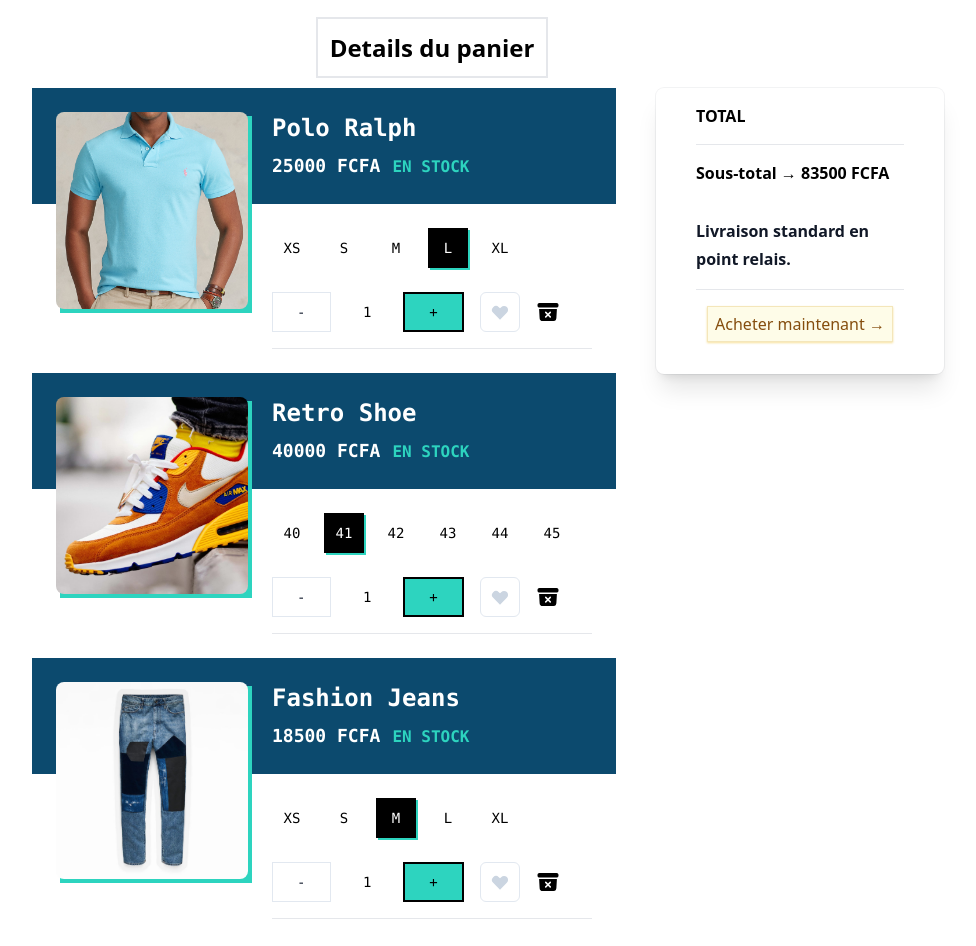
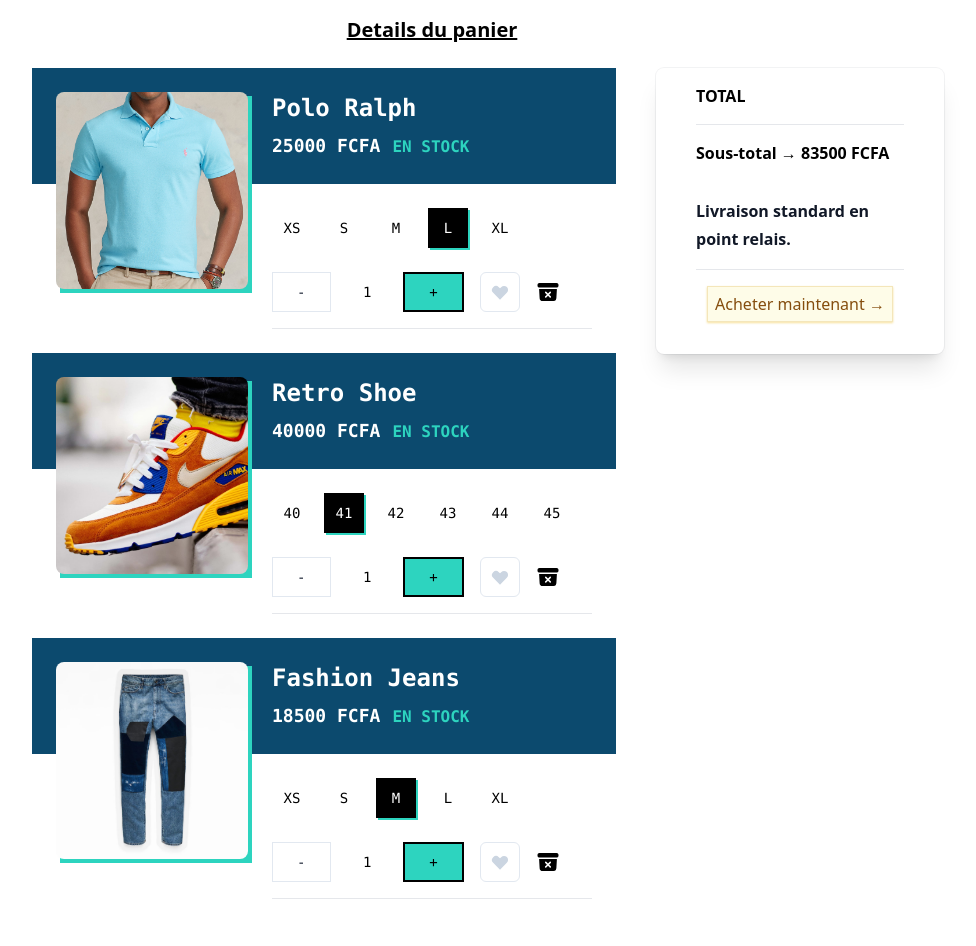
Before and after one commit to ficebra/DomCheckPoint, a plain HTML site: page Dom_CP1.html in a window 1280 px wide. Shown: the whole page, without its empty margins (208-1184 px from the left). Drawn offline with nearby package versions, Linux system fonts and the light colour scheme.

Commit message:
DOM Project 1 - code updated at 13042024

```diff
--- a/index.html
+++ b/Dom_CP1.html
@@ -10,8 +10,10 @@
 
 <body class="font-semibold">
     <script src="scripts.js"></script>
-    <div class="text-center pt-8 font-bold text-2xl">
-        <span class="p-3 border border-2">Details du panier</span>
+    <div class="text-center pt-4 font-bold text-xl">
+        <span class="underline decoration-solid">
+            Details du panier
+        </span>
     </div>
     <div id="cart"></div>
     <div class="lg:grid grid-cols-6 gap-4 w-auto sm:flex">
```
Also changed, not shown: scripts.js (+12 -1 lines).
